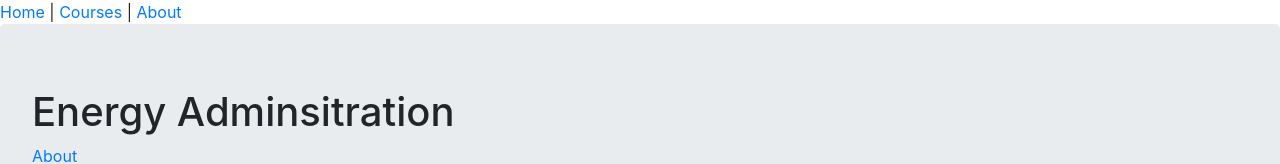
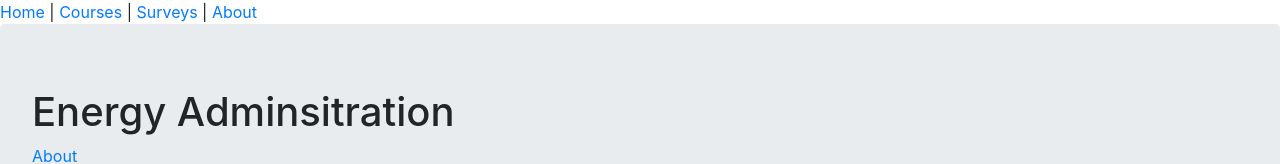
Before and after one commit to satishmarathe/TreeSurveyUI, a React (Create React App) app: page / in a window 1280 px wide. Shown: the top 164 px of the page. Built offline with nearby package versions, Linux system fonts and the light colour scheme; no server answers.

Commit message:
Added link for showing survey listing

```diff
--- a/src/common/Header.js
+++ b/src/common/Header.js
@@ -3,7 +3,7 @@ import React from "react";
 function Header(){
     return(
         <nav>
-            <a href="/">Home</a> | <a href="/courses">Courses</a> | {" "}<a href="/about">About</a>
+            <a href="/">Home</a> | <a href="/courses">Courses</a> | <a href="/surveys">Surveys</a> | {" "}<a href="/about">About </a>
         </nav>
     )
 }
```
